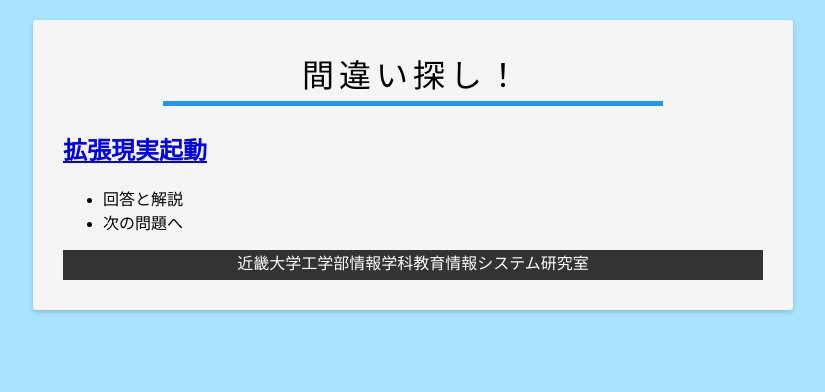
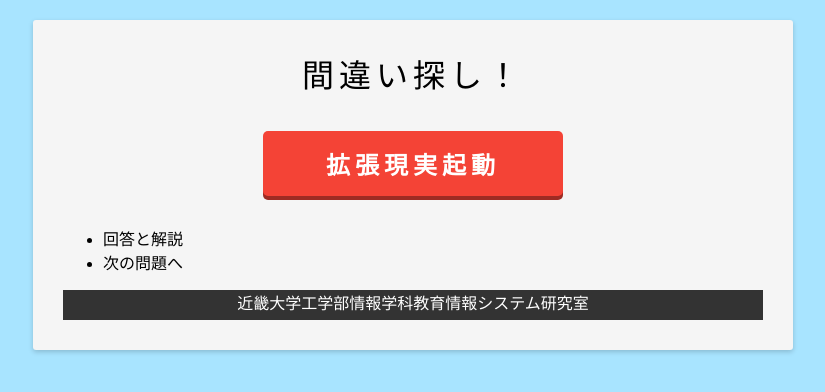
Before and after one commit to FukuTaiga/test2, a plain HTML site: page index.html in a window 1280 px wide. Shown: the whole page, without its empty margins (227-1052 px from the left). Drawn offline with Linux system fonts and the light colour scheme.

Commit message:
Update mystyle.css

```diff
--- a/mystyle.css
+++ b/mystyle.css
@@ -7,16 +7,19 @@ h1 {
     letter-spacing: 5px;
 }
 
-h1::after {
-    content: "";
+ a {
+    color: #fff;
+    text-decoration: none;
+    background-color: #F44336;
     display: block;
-    border-bottom: solid 5px #2196F3;
-    position: absolute;
-    width: 500px;
-    right: 0;
-    left: 0;
-    margin: auto;
-    bottom: -5px;
+    padding: 15px 25px;
+    border-radius: 5px;
+    box-shadow: 0 4px 0 0 #9e2b23;
+    font-weight: bold;
+    width: 250px;
+    text-align: center;
+    margin: 20px auto 30px;
+    letter-spacing: 5px;
 }
 
 html {
```
